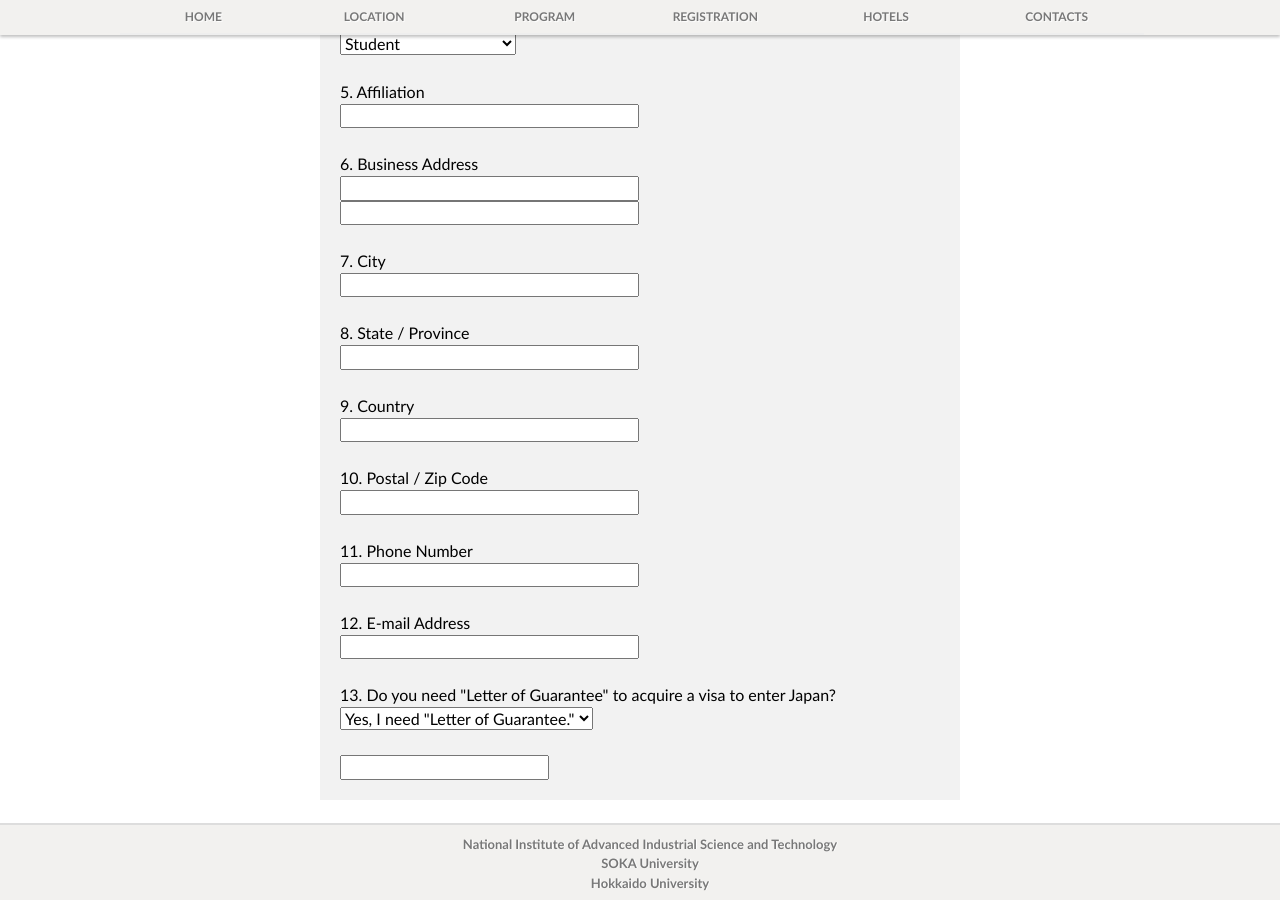
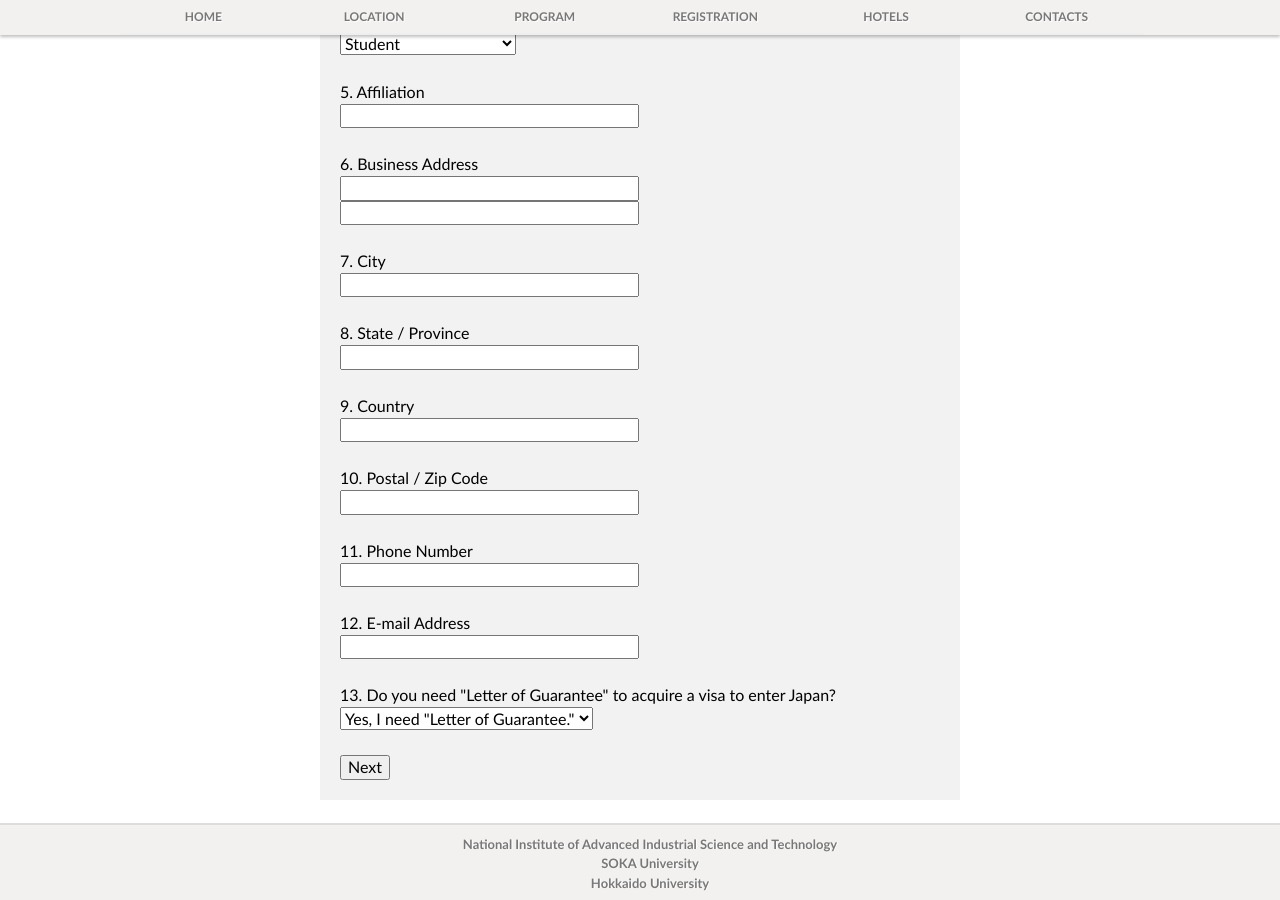
Before and after one commit to yamazakiM/test_warren2016, a Jekyll site: the page built from registration/register.html, in a window 1280 px wide and 900 px high, scrolled down 630 px. Built offline with Jekyll 4.4.1, drawn with Linux system fonts in a browser that asks for light colours; nearby versions of some CDN libraries; library files that are not in the unit come from our copies.

Commit message:
Update register.html

```diff
--- a/registration/register.html
+++ b/registration/register.html
@@ -230,7 +230,9 @@ layout: default
 			</div>
 			<br>
 
-		 <input id="button_next">
+		 <a href="http://yamazakim.github.io/test_warren2016/registration/register/payment">
+		 	<input id="button_submit" class="button_submit" type="button" alt="next" value="Next">
+		 </a>
 	    </form>
 	 </div>
 	</section>
```
